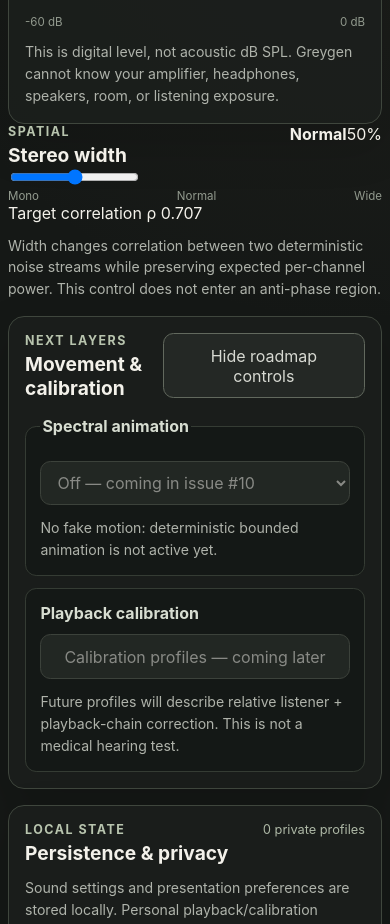
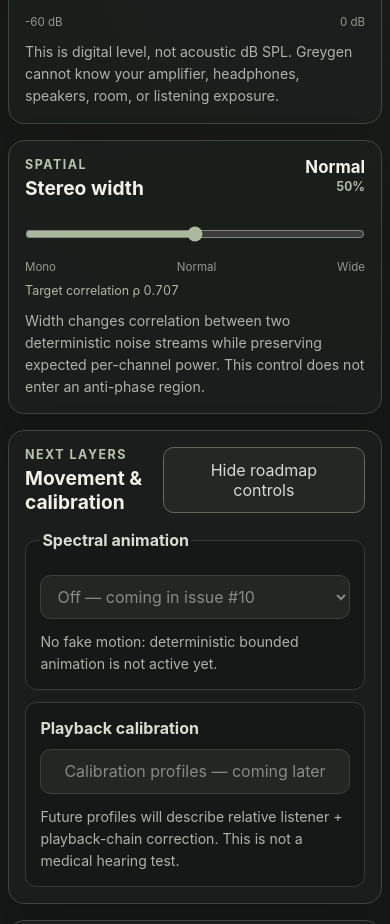
Before and after one commit to techrote/greygen, a React (Vite) app: page / in a window 390 px wide. Shown: the part 1240-2164 px from the top of the page. Built offline with nearby package versions, Linux system fonts and the light colour scheme.

Commit message:
style: integrate stereo width surface

```diff
--- a/src/styles/base.css
+++ b/src/styles/base.css
@@ -108,6 +108,7 @@ h3 {
 .transport-card,
 .generator-card,
 .output-card,
+.stereo-card,
 .future-card,
 .state-card {
   margin-top: 1rem;
@@ -368,7 +369,8 @@ input:disabled {
 }
 
 .band-control output,
-.master-readout {
+.master-readout,
+.stereo-readout {
   font-variant-numeric: tabular-nums;
   font-weight: 750;
 }
@@ -399,11 +401,36 @@ input:disabled {
   font-size: 1.15rem;
 }
 
-.master-range {
+.master-range,
+.stereo-range {
   width: 100%;
   min-height: 2.75rem;
   margin: 0.8rem 0 0;
   accent-color: #aab99c;
+}
+
+.stereo-readout {
+  display: grid;
+  justify-items: end;
+  gap: 0.12rem;
+}
+
+.stereo-readout strong {
+  font-size: 1.05rem;
+}
+
+.stereo-readout span,
+.stereo-detail-row {
+  color: #aeb8a6;
+  font-size: 0.78rem;
+}
+
+.stereo-detail-row {
+  display: flex;
+  justify-content: space-between;
+  gap: 1rem;
+  margin-top: 0.55rem;
+  font-variant-numeric: tabular-nums;
 }
 
 .range-scale {
@@ -418,6 +445,10 @@ input:disabled {
   grid-template-columns: repeat(3, minmax(0, 1fr));
   gap: 0.75rem;
   margin-top: 1rem;
+}
+
+.future-grid-two {
+  grid-template-columns: repeat(2, minmax(0, 1fr));
 }
 
 .future-grid fieldset,
@@ -508,7 +539,8 @@ button.danger-action:hover:not(:disabled) {
     grid-template-columns: repeat(2, minmax(0, 1fr));
   }
 
-  .future-grid {
+  .future-grid,
+  .future-grid-two {
     grid-template-columns: 1fr;
   }
 }
@@ -552,6 +584,12 @@ button.danger-action:hover:not(:disabled) {
     grid-template-columns: 1fr;
   }
 
+  .stereo-detail-row {
+    display: grid;
+    grid-template-columns: 1fr;
+    gap: 0.2rem;
+  }
+
   .band-bank {
     grid-template-columns: repeat(10, 5.8rem);
   }
```
